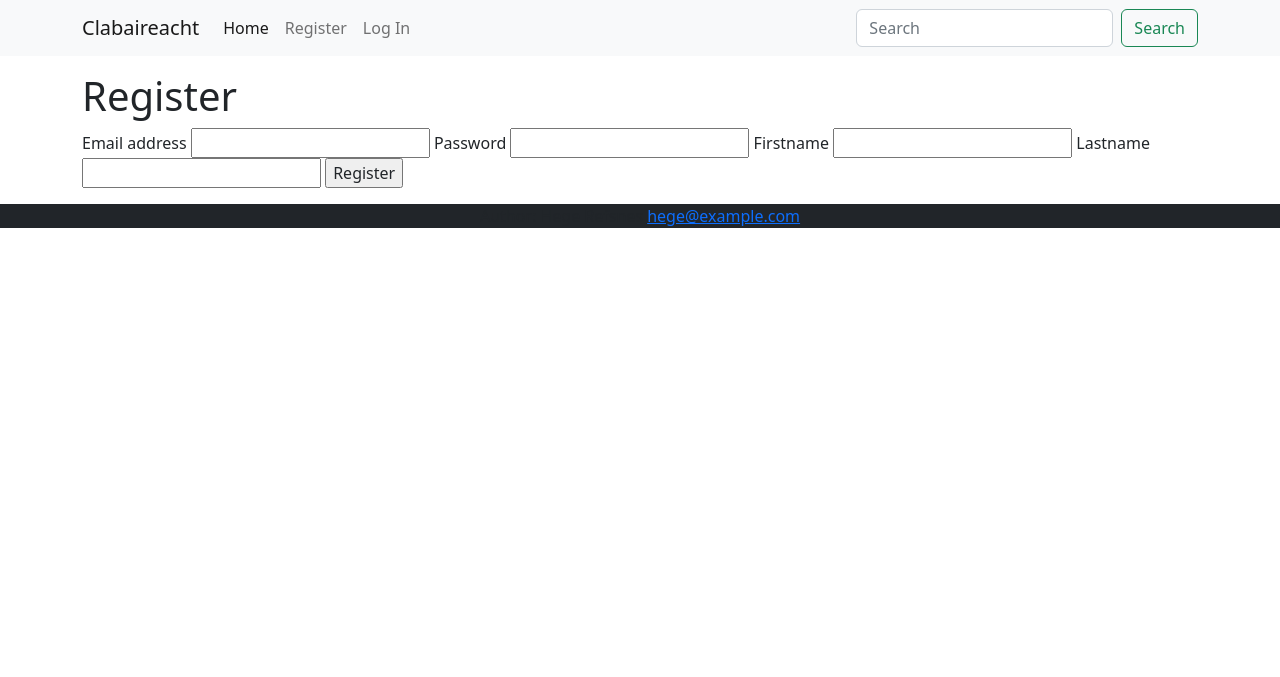
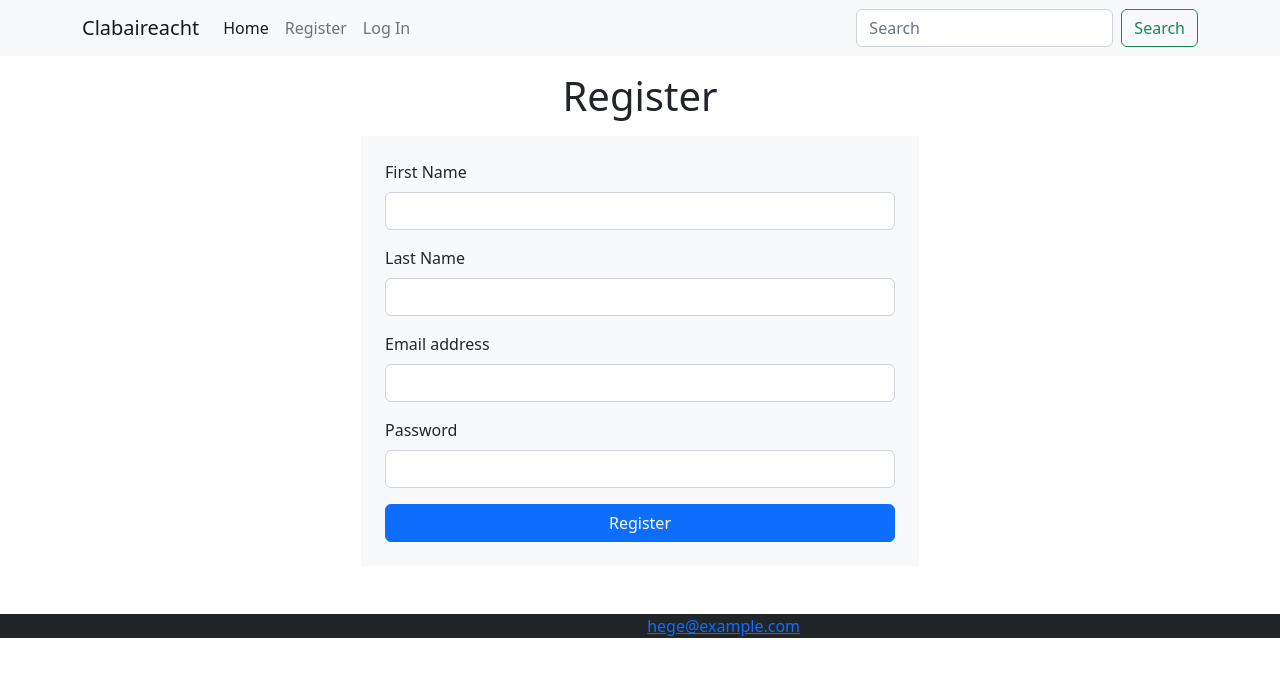
Before and after one commit to roniencirl/Group6_web_app, a Flask app: page /auth/register in a window 1280 px wide. Shown: the top 677 px of the page. Run offline with Flask 2, Linux system fonts and the light colour scheme; some libraries are stand-ins or nearby versions.

Commit message:
registration and login UI

```diff
--- a/src/clabaireacht/templates/auth/registration.html
+++ b/src/clabaireacht/templates/auth/registration.html
@@ -1,21 +1,50 @@
 {% extends 'base.html' %}
 
 {% block header %}
-<h1>{% block title %}Register{% endblock %}</h1>
+<h1 class="text-center">{% block title %}Register{% endblock %}</h1>
 {% endblock %}
 
 {% block content %}
-<form method="post">
-  <input type="hidden" name="csrf_token" value="{{ csrf_token() }}"/>
+  <form class="w-50 m-auto mt-3 mb-5 bg-light p-4" method="post">
+    <input type="hidden" name="csrf_token" value="{{ csrf_token() }}"/>
+
+    <div class="mb-3">
+      <label for="firstname" class="form-label">First Name</label>
+      <input type="text" name="firstname" class="form-control" id="firstname">
+    </div>
+
+    <div class="mb-3">
+      <label for="lastname" class="form-label">Last Name</label>
+      <input type="text" name="lastname" class="form-control" id="lastname">
+    </div>
+
+
+    <div class="mb-3">
+      <label for="username" class="form-label">Email address</label>
+      <input type="email" name="username" class="form-control" id="username">
+    </div>
+
+    <div class="mb-3">
+      <label for="password" class="form-label">Password</label>
+      <input type="password" name="password" class="form-control" id="password">
+    </div>
+    <button type="submit" class="btn btn-primary w-100">Register</button>
+  </form>
+
+<!-- <form method="post">
+
   <label for="username">Email address</label>
   <input name="username" id="username" required>
+
   <label for="password">Password</label>
   <input type="password" name="password" id="password" required>
+
   <label for="firstname">Firstname</label>
   <input name="firstname" id="firstname" required>
+
   <label for="lastname">Lastname</label>
   <input name="lastname" id="lastname" required>
   <input type="submit" value="Register">
 
-</form>
+</form> -->
 {% endblock %}
```
Also changed, not shown: src/clabaireacht/templates/auth/login.html (+17 -3 lines).
